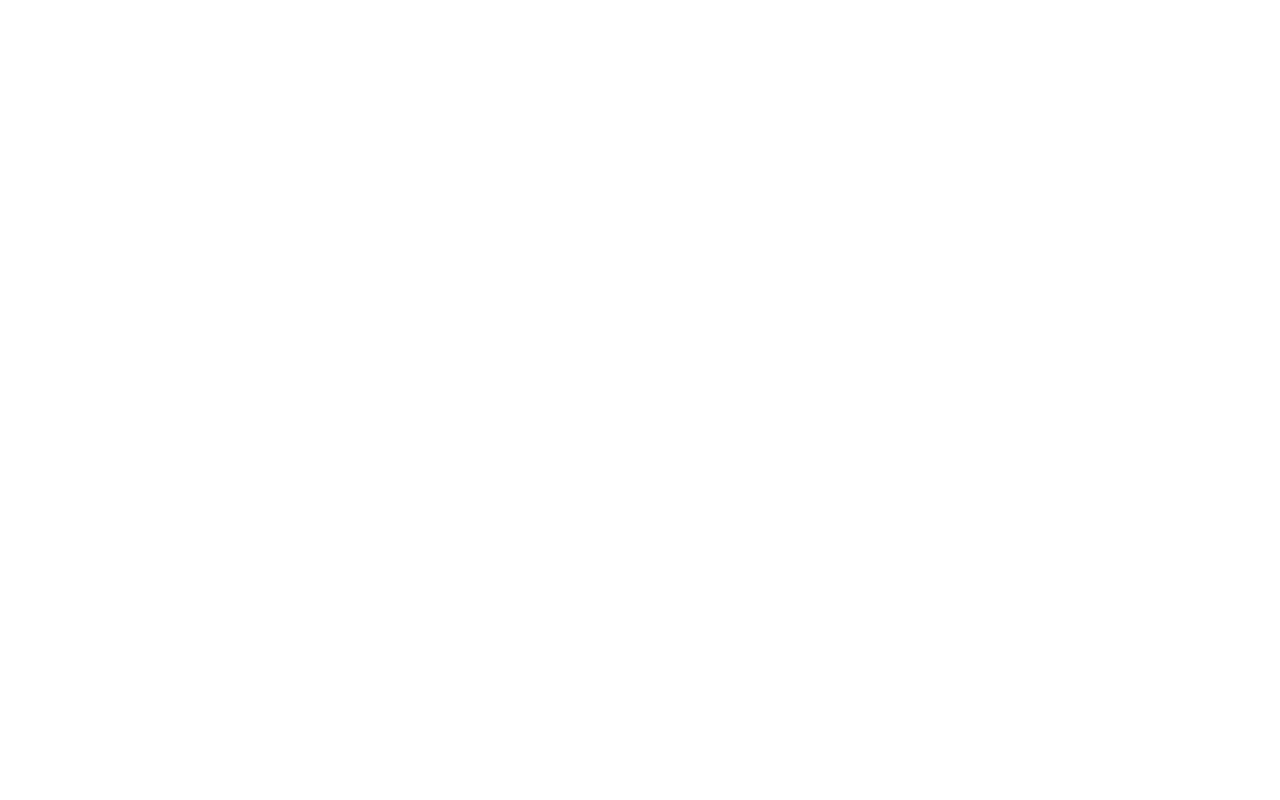
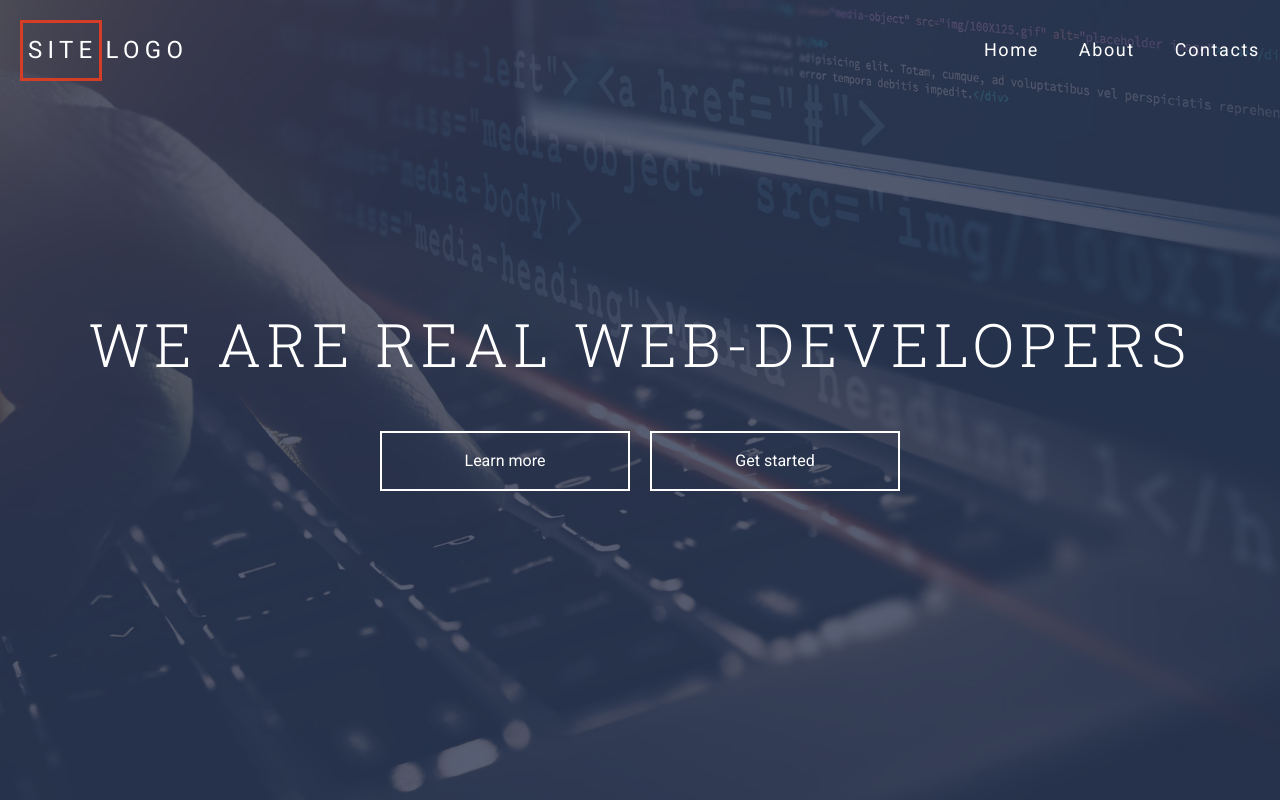
Before and after one commit to Pistalierro/grid-template-project, a website: page index.html in a window 1280 px wide. Drawn offline with nearby package versions, Linux system fonts and the light colour scheme.

Commit message:
разметка + начало оформления блока header

```diff
--- a/index.html
+++ b/index.html
@@ -18,11 +18,48 @@
 <body>
 
 <header class="header">
-
+  <div class="header-content">
+    <div class="header-content__container">
+      <h1 class="header-content__title">WE ARE REAL WEB-DEVELOPERS</h1>
+      <div class="header-content__actions">
+        <a class="btn btn--light" href="#">Learn more</a>
+        <a class="btn btn--light" href="#">Get started</a>
+      </div>
+    </div>
+  </div>
+  <div class="header-menu">
+    <div class="header-menu__container">
+      <div class="header-logo">
+        <a class="header-logo__link" href="#">
+          <span class="header-logo__accent">SITE</span>LOGO
+        </a>
+      </div>
+      <div class="header-navbar">
+        <div class="header-navbar__btn">
+          <span class="header-navbar__btn-row"></span>
+          <span class="header-navbar__btn-row"></span>
+          <span class="header-navbar__btn-row"></span>
+        </div>
+        <ul class="header-navbar__list">
+          <li class="header-navbar__item">
+            <a class="header-navbar__link" href="#">Home</a>
+          </li>
+          <li class="header-navbar__item">
+            <a class="header-navbar__link" href="#">About</a>
+          </li>
+          <li class="header-navbar__item">
+            <a class="header-navbar__link" href="#">Contacts</a>
+          </li>
+        </ul>
+      </div>
+    </div>
+  </div>
+  <div class="header-overlay"></div>
 </header>
 
 
 <script src="src/js/main.js"></script>
+<script src="node_modules/jquery/dist/jquery.min.js"></script>
 </body>
 
 </html>
--- a/src/scss/common/_classes.scss
+++ b/src/scss/common/_classes.scss
@@ -3,3 +3,13 @@
 @use "../mixins/mixins" as *;
 @use "../mixins/mixins-media" as *;
 @use "../mixins/extends" as *;
+
+.btn {
+	display: flex;
+	padding: 0.5em 1em;
+	border: 2px solid $color-light;
+	width: 250px;
+	height: $gap-x3;
+	align-items: center;
+	justify-content: center;
+}
--- a/src/scss/common/_typography.scss
+++ b/src/scss/common/_typography.scss
@@ -10,9 +10,20 @@
 	box-sizing: border-box;
 }
 
+html {
+	overflow-y: scroll;
+}
+
 body {
 	font-family: $font-main;
 	font-size: $font-size;
+}
+
+h1 {
+	font-size: 3.75rem;
+	font-family: $font-header;
+	font-weight: 300;
+	letter-spacing: 0.09em;
 }
 
 a {
--- a/src/scss/components/header/_header-content.scss
+++ b/src/scss/components/header/_header-content.scss
@@ -0,0 +1,27 @@
+@use "../../presets/variables" as *;
+@use "../../presets/skin" as *;
+@use "../../mixins/mixins" as *;
+@use "../../mixins/mixins-media" as *;
+@use "../../mixins/extends" as *;
+
+.header-content {
+	position: relative;
+	z-index: 2;
+
+	&__container {
+		@extend %container;
+		display: grid;
+	}
+
+	&__title {
+		margin: 0 0 53px 0;
+		text-align: center;
+	}
+
+	&__actions {
+		width: 100%;
+		display: flex;
+		justify-content: center;
+		gap: $gap;
+	}
+}
--- a/src/scss/components/header/_header-logo.scss
+++ b/src/scss/components/header/_header-logo.scss
@@ -0,0 +1,22 @@
+@use "../../presets/variables" as *;
+@use "../../presets/skin" as *;
+@use "../../mixins/mixins" as *;
+@use "../../mixins/mixins-media" as *;
+@use "../../mixins/extends" as *;
+
+.header-logo {
+
+
+	&__link {
+		display: block;
+		font-size: 1.5rem;
+		letter-spacing: 0.22em;
+	}
+
+	&__accent {
+		display: inline-block;
+		border: 3px solid $color-highlight;
+		padding: 14px 1px 13px 5px;
+		margin-right: 4px;
+	}
+}
--- a/src/scss/components/header/_header-menu.scss
+++ b/src/scss/components/header/_header-menu.scss
@@ -0,0 +1,22 @@
+@use "../../presets/variables" as *;
+@use "../../presets/skin" as *;
+@use "../../mixins/mixins" as *;
+@use "../../mixins/mixins-media" as *;
+@use "../../mixins/extends" as *;
+
+.header-menu {
+	position: absolute;
+	top: 0;
+	left: 0;
+	z-index: 2;
+	width: 100%;
+	padding: $gap 0;
+
+	&__container {
+		@extend %container;
+		display: grid;
+		grid-template-columns: auto 1fr;
+		gap: $gap;
+		align-items: center;
+	}
+}
--- a/src/scss/components/header/_header-navbar.scss
+++ b/src/scss/components/header/_header-navbar.scss
@@ -0,0 +1,32 @@
+@use "../../presets/variables" as *;
+@use "../../presets/skin" as *;
+@use "../../mixins/mixins" as *;
+@use "../../mixins/mixins-media" as *;
+@use "../../mixins/extends" as *;
+
+.header-navbar {
+	&__btn {
+		display: none;
+	}
+
+	&__list {
+		display: grid;
+		grid-template-columns: repeat(auto-fit, minmax($gap-x2, max-content));
+		gap: $gap;
+		justify-content: end;
+		@include unlist(0 (-$gap-sm) 0 0)
+	}
+
+	&__link {
+		display: block;
+		padding: $gap $gap-sm;
+		font-size: 1.125rem;
+		transition: color 0.3s;
+		letter-spacing: 0.09em;
+
+		&:hover,
+		&:focus {
+			color: $color-accent;
+		}
+	}
+}
--- a/src/scss/components/header/_header-overlay.scss
+++ b/src/scss/components/header/_header-overlay.scss
@@ -0,0 +1,12 @@
+@use "../../presets/variables" as *;
+@use "../../presets/skin" as *;
+@use "../../mixins/mixins" as *;
+@use "../../mixins/mixins-media" as *;
+@use "../../mixins/extends" as *;
+
+.header-overlay {
+	@include abs-position;
+	z-index: 1;
+	background-color: $color-primary;
+	opacity: 0.8;
+}
--- a/src/scss/components/header/_header.scss
+++ b/src/scss/components/header/_header.scss
@@ -0,0 +1,18 @@
+@use "../../presets/variables" as *;
+@use "../../presets/skin" as *;
+@use "../../mixins/mixins" as *;
+@use "../../mixins/mixins-media" as *;
+@use "../../mixins/extends" as *;
+
+.header {
+	position: relative;
+	background-color: $color-primary;
+	min-height: 100vh;
+	background-image: url(../assets/img/img-header.png);
+	background-position: 50% 50%;
+	background-size: cover;
+	color: $color-light;
+
+	display: grid;
+	align-content: center;
+}
--- a/src/scss/mixins/_extends.scss
+++ b/src/scss/mixins/_extends.scss
@@ -2,11 +2,10 @@
 @use "../presets/variables" as *;
 
 %text-shadow {
-	text-shadow: 0 0 5px $color-black, 0 0 15px $color-black, 0 0 30px $color-black;
+	text-shadow: 0 0 5px $color-dark, 0 0 15px $color-dark, 0 0 30px $color-dark;
 }
 
 %container {
-	max-width: $container-size;
-	margin: 0 auto;
-	padding: 0 $gap;
+	width: min(100% - $gap-x2, $container-size);
+	margin-inline: auto;
 }
--- a/src/scss/mixins/_mixins.scss
+++ b/src/scss/mixins/_mixins.scss
@@ -46,3 +46,22 @@
 
 	border: 0;
 }
+
+@mixin unlist($m: 0, $p: 0) {
+	margin: $m;
+	padding: $p;
+
+	list-style: none;
+}
+
+@mixin abs-position($top: 0, $right: 0, $bottom: 0, $left: 0) {
+	position: absolute;
+	top: $top;
+	right: $right;
+	bottom: $bottom;
+	left: $left;
+}
+
+@mixin box-shadow {
+	box-shadow: -3px 3px 20px -10px darken($color-gray-dark, 40%);
+}
--- a/src/scss/presets/_skin.scss
+++ b/src/scss/presets/_skin.scss
@@ -4,5 +4,5 @@ $color-highlight: #d53d27;
 $color-gray: #637588;
 $color-gray-light: #e5e5e5;
 $color-gray-dark: #44596e;
-$color-black: #000000;
+$color-dark: #000000;
 $color-light: #ffffff;
```
Also changed, not shown: src/css/style.css. Lines whose indentation alone changed are shown as unchanged.
